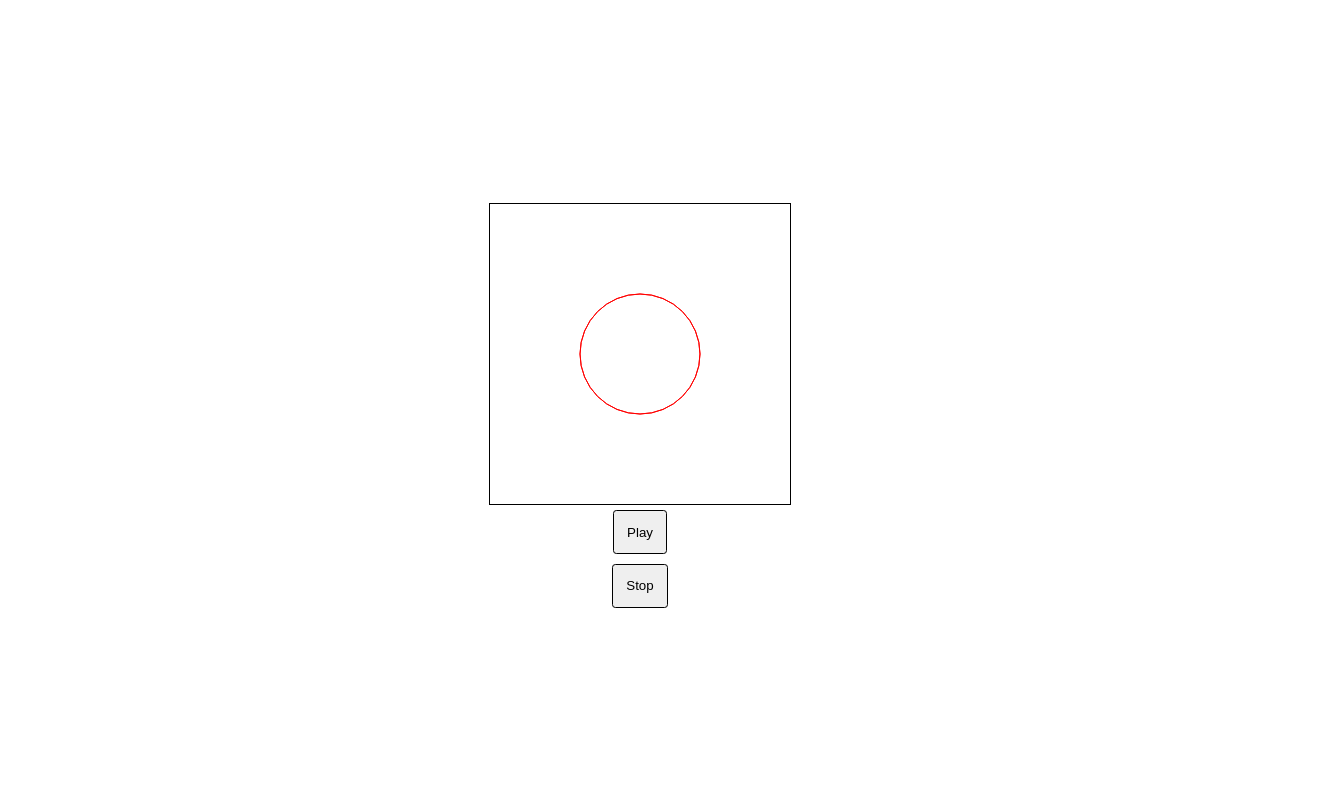
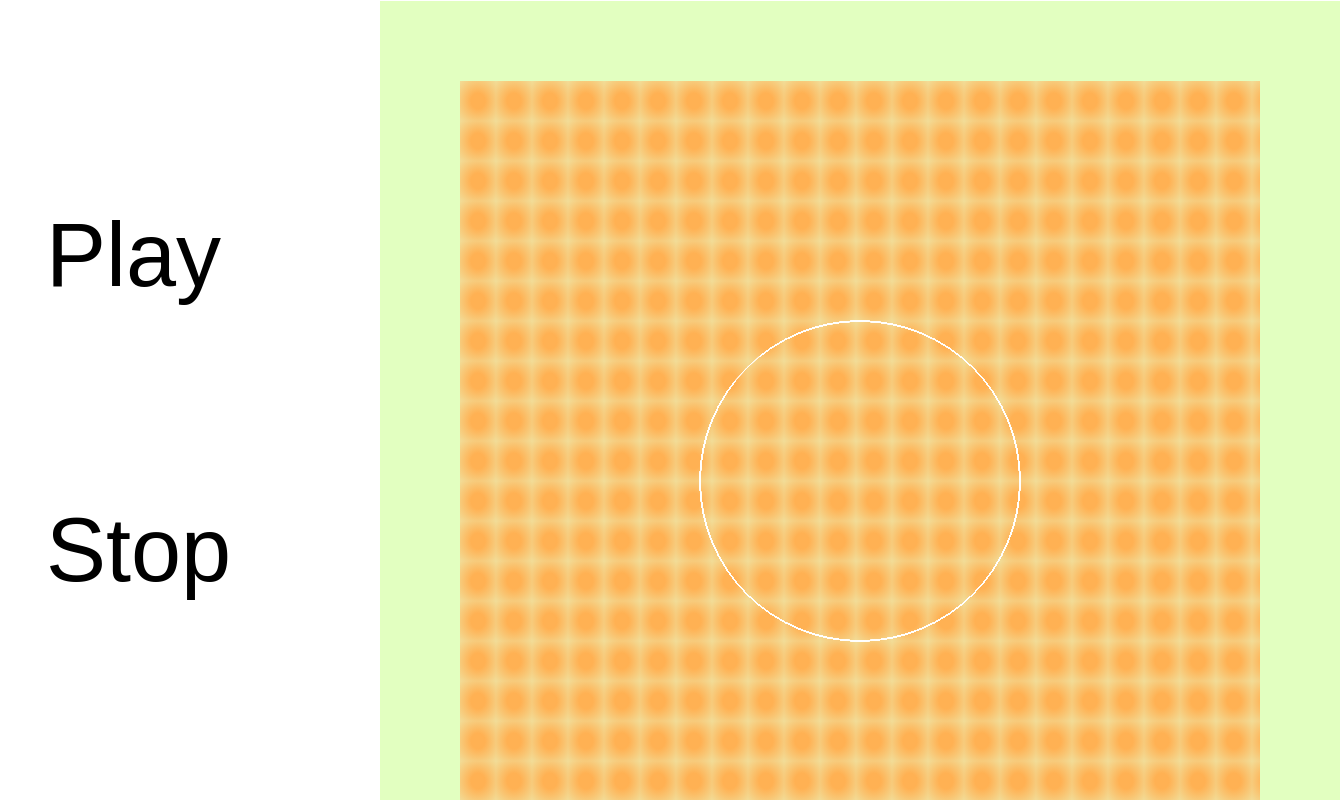
Before and after one commit to sandycamilo/Audio-Visualizer, a plain HTML site: page index.html in a window 1280 px wide. Both pictures are taken after a click on the button "Play". Shown: the top 800 px of the page, 1340 px wide, since content can reach past the window. Drawn offline with Linux system fonts and the light colour scheme.

Commit message:
changed canvas

```diff
--- a/index.html
+++ b/index.html
@@ -15,23 +15,40 @@
       }
 
       #canvas {
-        border: 1px solid;
+        border: 80px solid rgb(226, 255, 192) ;
+        background: radial-gradient(ellipse, rgb(255, 177, 83) 7px, rgb(231, 255, 206) 40px);
+        background-size: 36px 40px;
+        position: relative;
+        left: 220px;
+        top: -27px;
       }
 
       button {
         margin: 5px;
         padding: 1em;
         border-radius: 0.25em;
-        border: 1px solid;
+        border: 1px solid white;
+        font-size: 90px;
+        background-color: white;
+      }
+
+      .buttons {
+        width: 300px;
+        height: 200px;
+        position: relative;
+        left: -540px;
+        top: 280px;
       }
     </style>
   </head>
   <body>
+    <div class="buttons">
+      <button id="button-play">Play</button>
+      <button id="button-pause">Stop</button>
+    </div>
 
-    <canvas id="canvas" width="300" height="300"></canvas>
-
-    <button id="button-play">Play</button>
-    <button id="button-pause">Stop</button>
+    <!-- creating canvas and settings its size -->
+    <canvas id="canvas" width="800" height="800"></canvas>
 
     <script src="main.js" type="module"></script>
   </body>
--- a/main.js
+++ b/main.js
@@ -5,18 +5,22 @@
 
 
 // Import a renderer
+// these are funtions that we pass in the values to and draws on the canvas one time - then the renderers are called over and over again
+// calling them over and over again creates the animation
 import circleRenderer from './radialRayMonoRenderer.js'
 import circleGridRenderer from './renderCircleGrid.js'
 import circleCenterRenderer from './renderCircleCenter.js'
 import verticalBarsRenderer from './verticalBarRenderer.js'
 import verticalBarsMonoRenderer from './verticalBarsMonoRenderer.js'
 import radialRayRenderer from './radialRayRenderer.js'
+// import flowerRenderer from './flowerRenderer.js'
 
 
 // --------------------------------------------------------
 // Canvas
 
-// Get reference to the canvas context for use by the
+// Draw on the canvas
+// Get reference to the canvas context with its id name 'canvas' on html file for use by the
 // renderers below
 const canvas = document.getElementById('canvas')
 const ctx = canvas.getContext('2d')
@@ -24,9 +28,10 @@ const ctx = canvas.getContext('2d')
 
 // ----------------------------------------------------------
 // Buttons
+// referenced these two elements by id name
 const playButton = document.getElementById('button-play')
 const pauseButton = document.getElementById('button-pause')
-
+// added evenlisteners ~ when user clicks button it starts and stops audio
 playButton.addEventListener('click', (e) => {
 	startAudio()
 })
@@ -39,54 +44,69 @@ pauseButton.addEventListener('click', (e) => {
 // --------------------------------------------------------
 // Audio setup
 
-// Defime some variables
+// Defime some variables - use these to store information about the audio
 let analyser
 let frequencyArray
 let audio
 
 // Starts playing the audio
+// start audio function
 function startAudio() {
 	// make a new Audio Object
+	// creates new instance of the audio object
 	audio = new Audio()
 	// Get a context
+	// audio context manipulates audio data
+	// older browsers use webkit extension
 	const audioContext = new (window.AudioContext || window.webkitAudioContext)()
 
 	// Define a source sound file
 	// You can replace this with your own file
+	// set the source on audio object to the name of the adio file we want to play
 	audio.src = 'bird-whistling-a.wav'
+	// sweep used for testing visualization on canvas
 	// audio.src = 'log-sine-sweep.wav'
 
 	// Make a new analyser
+	// we create an audio analyzer with CreateAnalyser() along with the audio context
+	// returns an array of frequency values
 	analyser = audioContext.createAnalyser()
 	// Connect the analyser and the audio
+	// create a source audio element and conncet the source to the analyser
 	const source = audioContext.createMediaElementSource(audio)
 	source.connect(analyser)
+	// set analyser and get the audio context destination - this connects to the audio source and provide data
 	analyser.connect(audioContext.destination)
 
 	// Get an array of audio data from the analyser
+	// Uint8Array - creates an array that holds only unsigned integers that are 8 bits - it can only store numbers between 0 to 255
 	frequencyArray = new Uint8Array(analyser.frequencyBinCount)
+	// check values it provides
 	// console.log(frequencyArray.length)
 
 	// Start playing the audio
+	// call audio.play to start playing audio
 	audio.play()
 
+	// call request animation frame(built in) with the call back function 'render'
 	requestAnimationFrame(render)
 }
 
 // This function renders the audio to the canvas using a renderer
 function render() {
-
-	const centerX = 300 / 2
-	const centerY = 300 / 2
-	const radius = 300 / 5
+	// generate width and height of animation
+	const centerX = 800 / 2
+	const centerY = 800 / 2
+	const radius = 800 / 5
 	analyser.getByteFrequencyData(frequencyArray)
 
 	// Use one of the renderers below
 	// radialRayRenderer(frequencyArray, ctx, centerX, centerY, radius)
 	// verticalBarsMonoRenderer(frequencyArray, ctx, 12, 300, 300)
-	// verticalBarsRenderer(frequencyArray, ctx, 300, 300)
+	// verticalBarsRenderer(frequencyArray, ctx, 800, 800)
 	// circleCenterRenderer(frequencyArray, ctx, centerX, centerY)
 	// circleGridRenderer(frequencyArray, ctx, 300, 300)
+	// takes in the frequency data, canvas and thr center and radius to draw
 	circleRenderer(frequencyArray, ctx, centerX, centerY, radius)
 
 	// Set up the next animation frame
--- a/radialRayMonoRenderer.js
+++ b/radialRayMonoRenderer.js
@@ -13,7 +13,7 @@ function render(frequencyArray, ctx, centerX, centerY, radius) {
 
 	ctx.beginPath()
 	ctx.arc(centerX, centerY, radius, 0, 2 * Math.PI)
-	ctx.strokeStyle = '#f00'
+	ctx.strokeStyle = 'white'
 	ctx.stroke()
 
 
```
